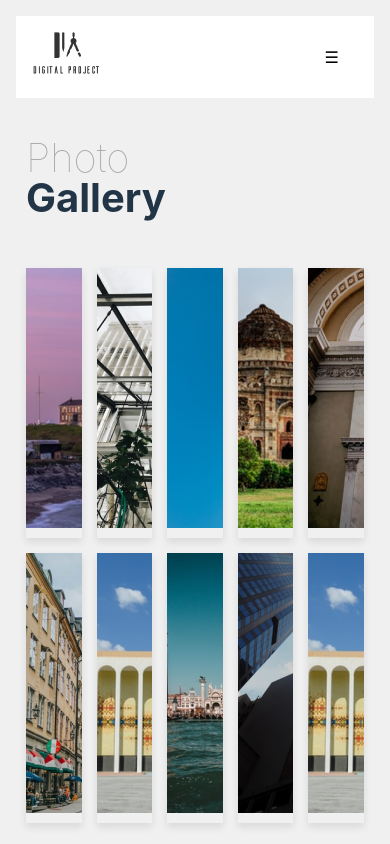
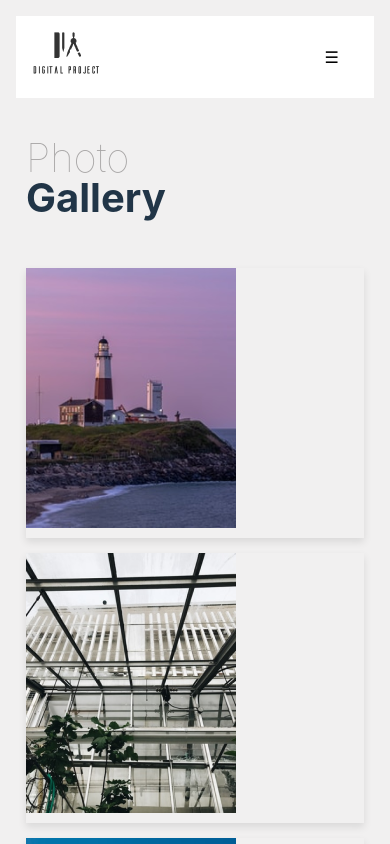
Before and after one commit to moromoke01/Kodecamp-task3-landingPage, a React (Vite) app: page /Gallery in a window 390 px wide. Shown: the top 844 px of the page. Built offline with nearby package versions, Linux system fonts and the light colour scheme.

Commit message:
initial commit

```diff
--- a/src/Components/Pages/PhotoGallery.css
+++ b/src/Components/Pages/PhotoGallery.css
@@ -33,3 +33,9 @@
   object-fit: cover;
   margin-bottom: 10px;
 }
+
+@media (max-width:768px){
+  .photo-gallery{
+  grid-template-columns: 1fr;
+  }
+}
```
